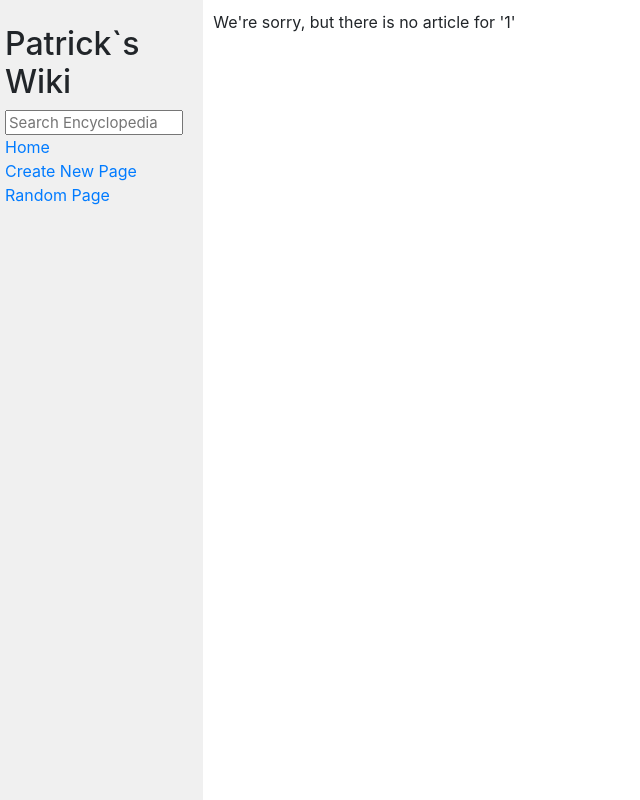
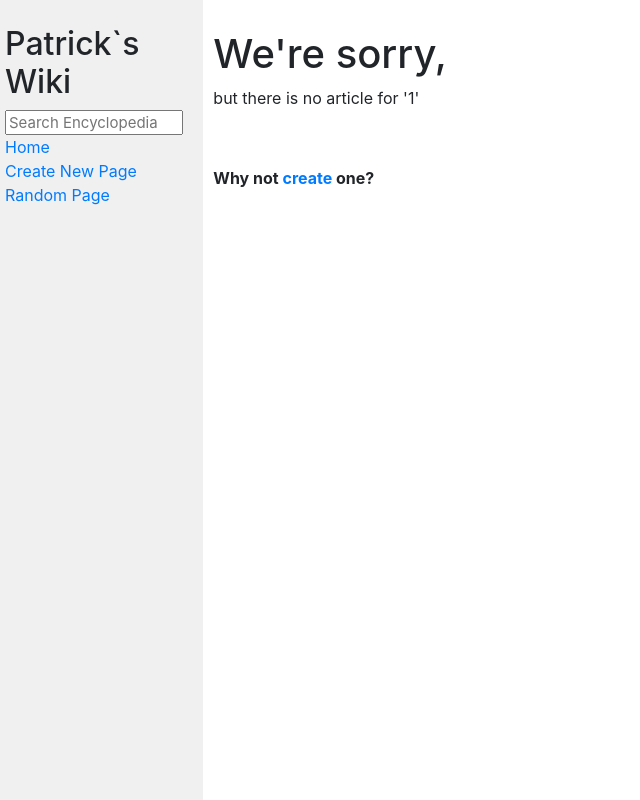
Before and after one commit to PatrickSH79/project1, a Django app: page /wiki/1 in a window 1280 px wide. Shown: the whole page, without its empty margins (0-640 px from the left). Run offline with Django 3.2, Linux system fonts and the light colour scheme; some libraries are stand-ins or nearby versions.

Commit message:
Optical changes

```diff
--- a/wiki/encyclopedia/templates/encyclopedia/404.html
+++ b/wiki/encyclopedia/templates/encyclopedia/404.html
@@ -5,5 +5,8 @@
 {% endblock %}
 
 {% block body %}
-   We're sorry, but there is no article for '{{ topic }}'
+   <h1>We're sorry,</h1>
+   <p>but there is no article for '{{ topic }}'</p>
+   <p>&nbsp;</p>
+   <strong>Why not <a href="{% url 'add' %}">create</a> one?</strong>
 {% endblock %}
```
